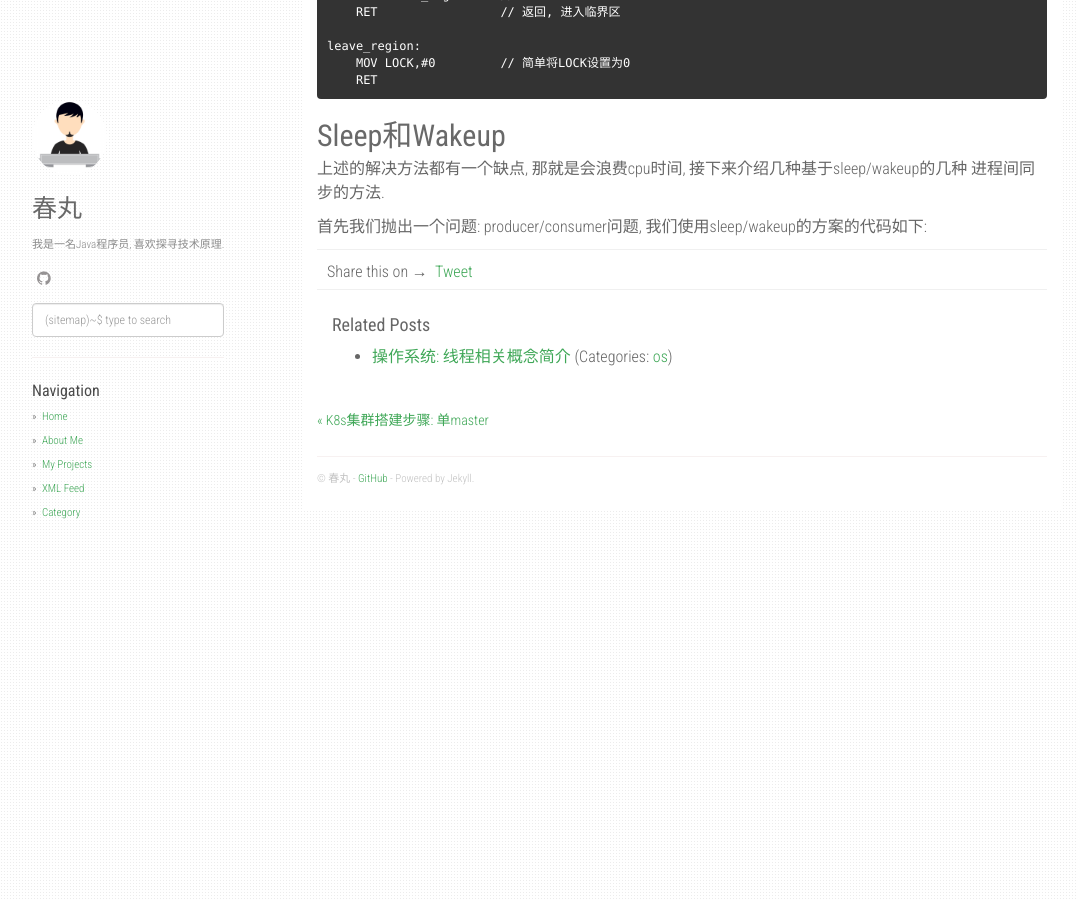
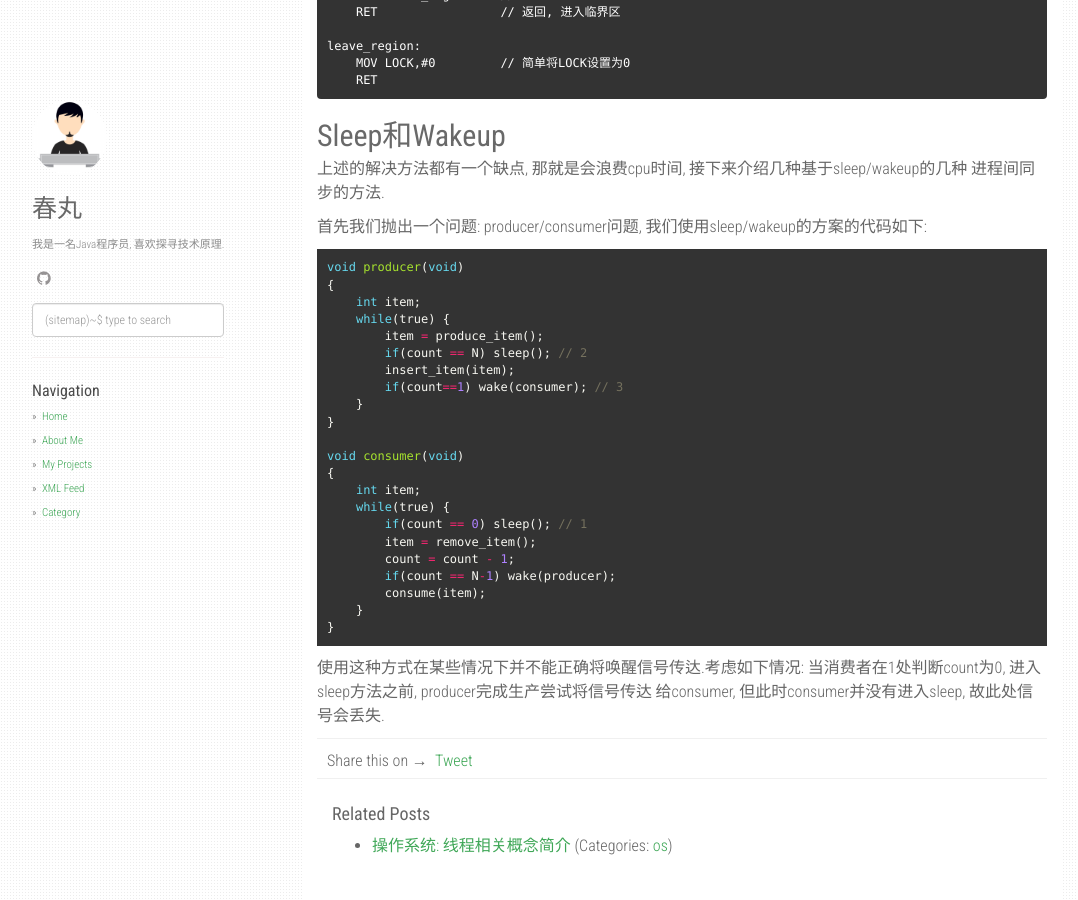
Before and after one commit to hengyoush/hengyoush.github.io, a Jekyll site: the page built from _posts/2019-09-22-operatingsystem-IPC.md, in a window 1280 px wide and 900 px high, scrolled down 2198 px. Shown: the whole window, without its empty margins (53-1131 px from the left). Built offline with Jekyll 4.4.1, drawn with Linux system fonts in a browser that asks for light colours; nearby versions of some CDN libraries; comment, search, counter and statistics services are not loaded.

Commit message:
更新IPC文章

````diff
--- a/_posts/2019-09-22-operatingsystem-IPC.md
+++ b/_posts/2019-09-22-operatingsystem-IPC.md
@@ -115,3 +115,31 @@ leave_region:
 进程间同步的方法.
 
 首先我们抛出一个问题: producer/consumer问题, 我们使用sleep/wakeup的方案的代码如下:
+```c
+void producer(void)
+{
+    int item;
+    while(true) {
+        item = produce_item();
+        if(count == N) sleep(); // 2
+        insert_item(item);
+        if(count==1) wake(consumer); // 3
+    }
+}
+
+void consumer(void)
+{
+    int item;
+    while(true) {
+        if(count == 0) sleep(); // 1
+        item = remove_item();
+        count = count - 1;
+        if(count == N-1) wake(producer);
+        consume(item);
+    }
+}
+```
+
+ 使用这种方式在某些情况下并不能正确将唤醒信号传达.考虑如下情况:
+ 当消费者在1处判断count为0, 进入sleep方法之前, producer完成生产尝试将信号传达
+ 给consumer, 但此时consumer并没有进入sleep, 故此处信号会丢失.
````
